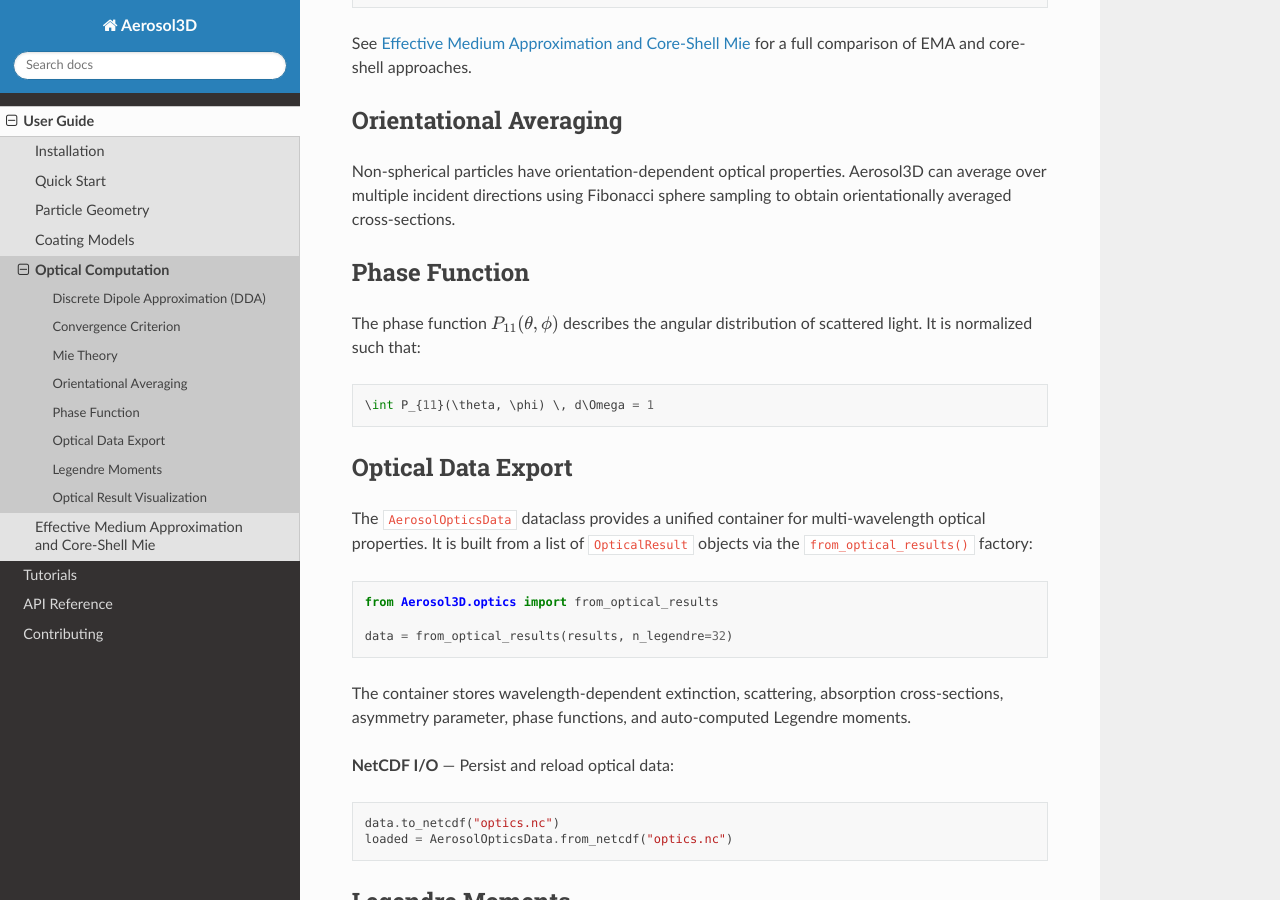
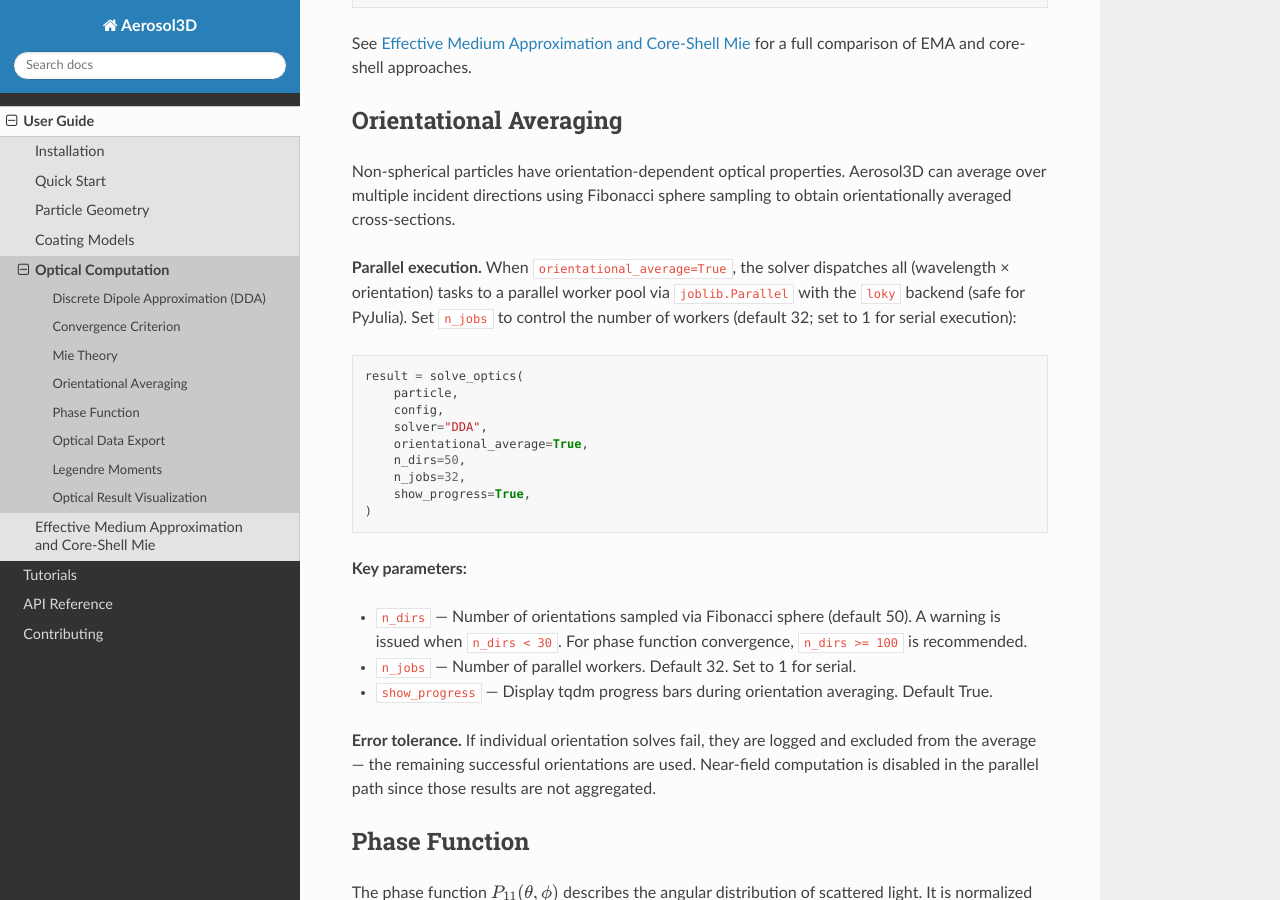
Before and after one commit to openEarthModelling/Aerosol3D, a Sphinx documentation site: the page built from docs/user-guide/optical-computation.rst, in a window 1280 px wide and 900 px high, scrolled down 1033 px. Built offline with Sphinx 7.4.7 and the Read the Docs theme 3.1.0, drawn with Linux system fonts in a browser that asks for light colours.

Commit message:
docs: document parallel orientation averaging in optical computation guide
Co-Authored-By: Claude Opus 4.7 <noreply@anthropic.com>

```diff
--- a/docs/user-guide/optical-computation.rst
+++ b/docs/user-guide/optical-computation.rst
@@ -53,6 +53,38 @@ Orientational Averaging
 Non-spherical particles have orientation-dependent optical properties.
 Aerosol3D can average over multiple incident directions using Fibonacci
 sphere sampling to obtain orientationally averaged cross-sections.
+
+**Parallel execution.**  When ``orientational_average=True``, the solver
+dispatches all (wavelength × orientation) tasks to a parallel worker pool
+via ``joblib.Parallel`` with the ``loky`` backend (safe for PyJulia).  Set
+``n_jobs`` to control the number of workers (default 32; set to 1 for
+serial execution):
+
+.. code-block:: python
+
+    result = solve_optics(
+        particle,
+        config,
+        solver="DDA",
+        orientational_average=True,
+        n_dirs=50,
+        n_jobs=32,
+        show_progress=True,
+    )
+
+**Key parameters:**
+
+- ``n_dirs`` — Number of orientations sampled via Fibonacci sphere (default 50).
+  A warning is issued when ``n_dirs < 30``.  For phase function convergence,
+  ``n_dirs >= 100`` is recommended.
+- ``n_jobs`` — Number of parallel workers.  Default 32.  Set to 1 for serial.
+- ``show_progress`` — Display tqdm progress bars during orientation averaging.
+  Default True.
+
+**Error tolerance.**  If individual orientation solves fail, they are logged
+and excluded from the average — the remaining successful orientations are used.
+Near-field computation is disabled in the parallel path since those results
+are not aggregated.
 
 Phase Function
 --------------
```
